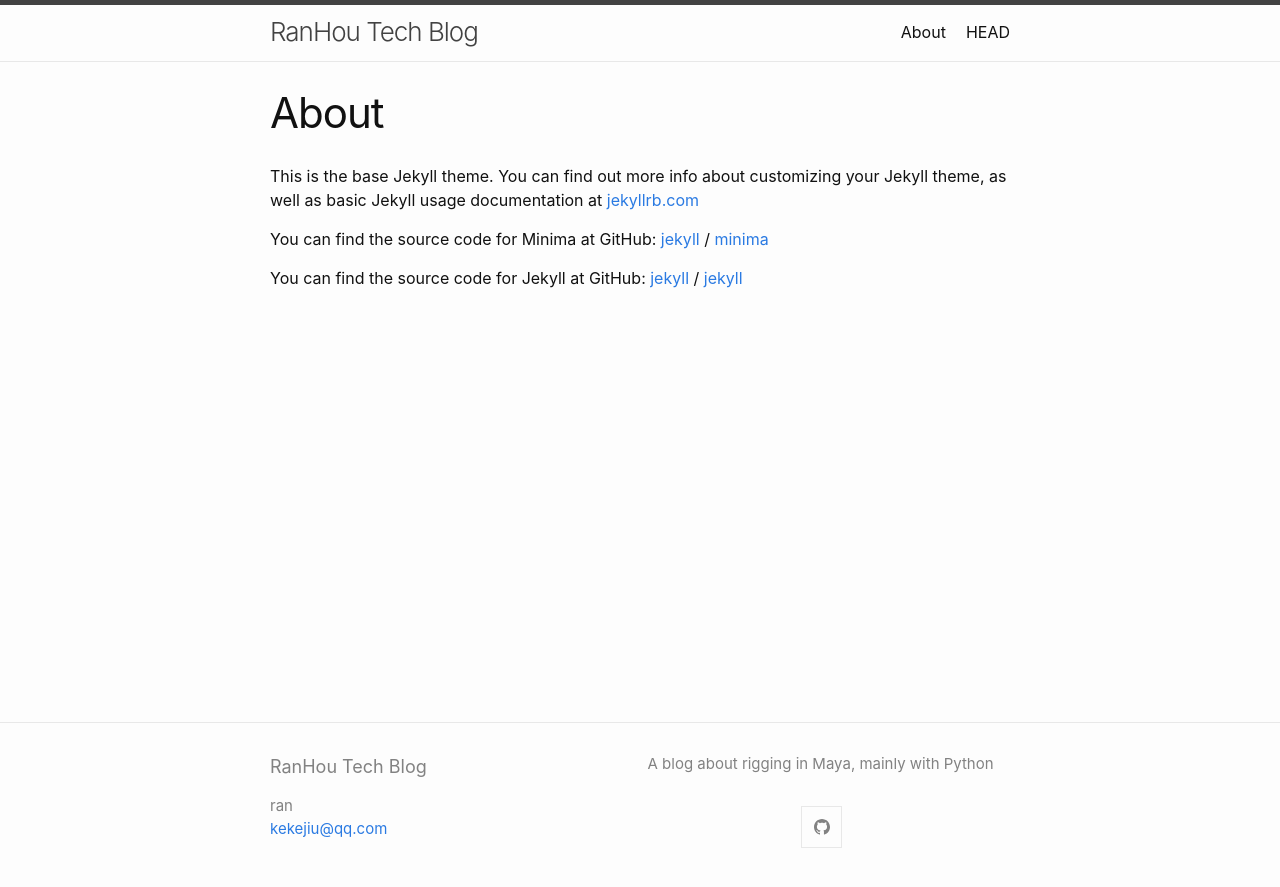
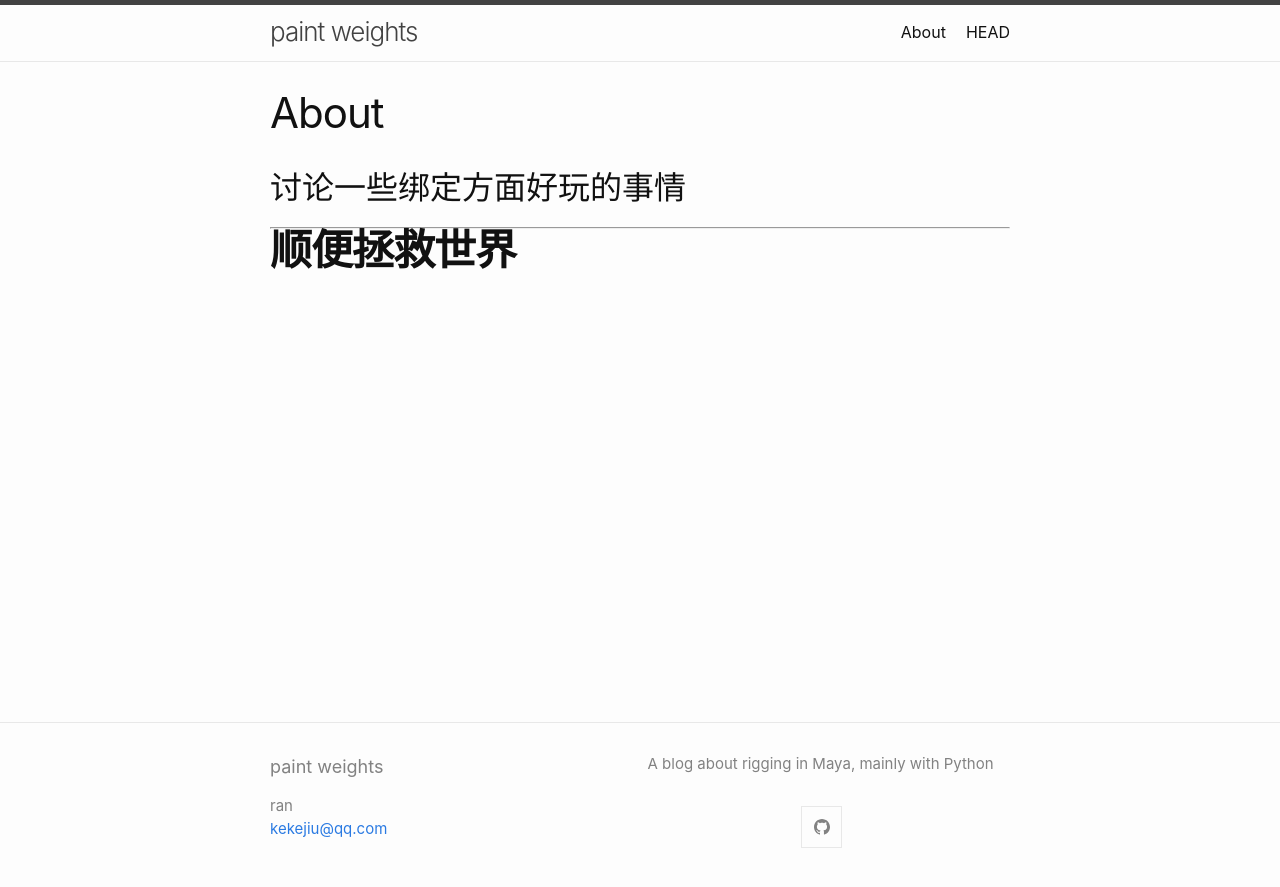
Before and after one commit to shabbySilence/minima-master, a Jekyll site: the page built from about.md, in a window 1280 px wide. Shown: the top 887 px of the page. Built offline with Jekyll 4.4.1, drawn with Linux system fonts in a browser that asks for light colours.

Commit message:
yaml info change

```diff
--- a/_config.yml
+++ b/_config.yml
@@ -1,4 +1,4 @@
-title: RanHou Tech Blog
+title: paint weights
 author: ran
 email: kekejiu@qq.com
 description: > # this means to ignore newlines until "show_excerpts:"
--- a/about.md
+++ b/about.md
@@ -4,15 +4,7 @@ title: About
 permalink: /about/
 ---
 
-This is the base Jekyll theme. You can find out more info about customizing your Jekyll theme, as well as basic Jekyll usage documentation at [jekyllrb.com](https://jekyllrb.com/)
+## 讨论一些绑定方面好玩的事情
 
-You can find the source code for Minima at GitHub:
-[jekyll][jekyll-organization] /
-[minima](https://github.com/jekyll/minima)
-
-You can find the source code for Jekyll at GitHub:
-[jekyll][jekyll-organization] /
-[jekyll](https://github.com/jekyll/jekyll)
-
-
-[jekyll-organization]: https://github.com/jekyll
+***
+# **顺便拯救世界** <font face="黑体">
```
